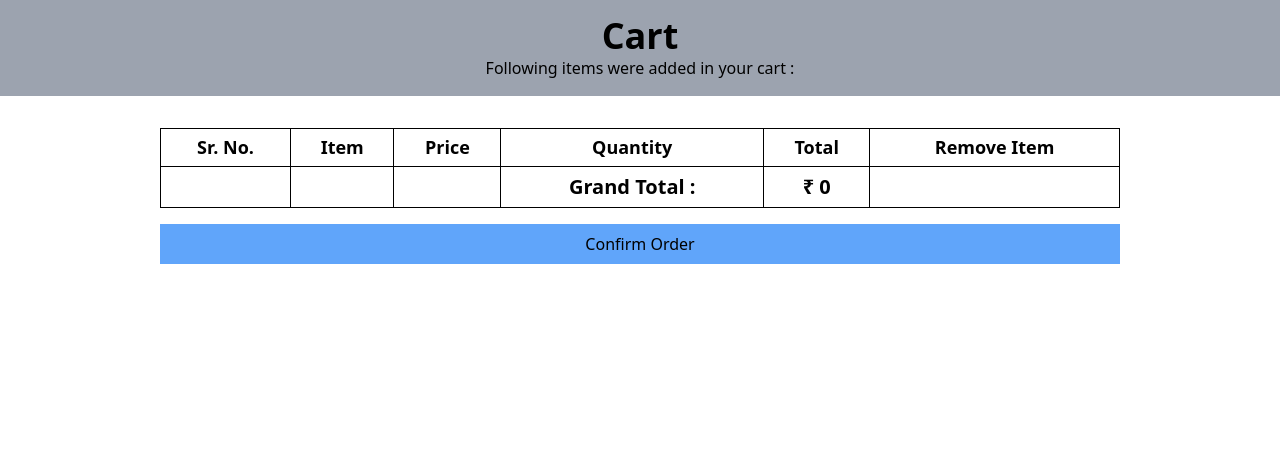
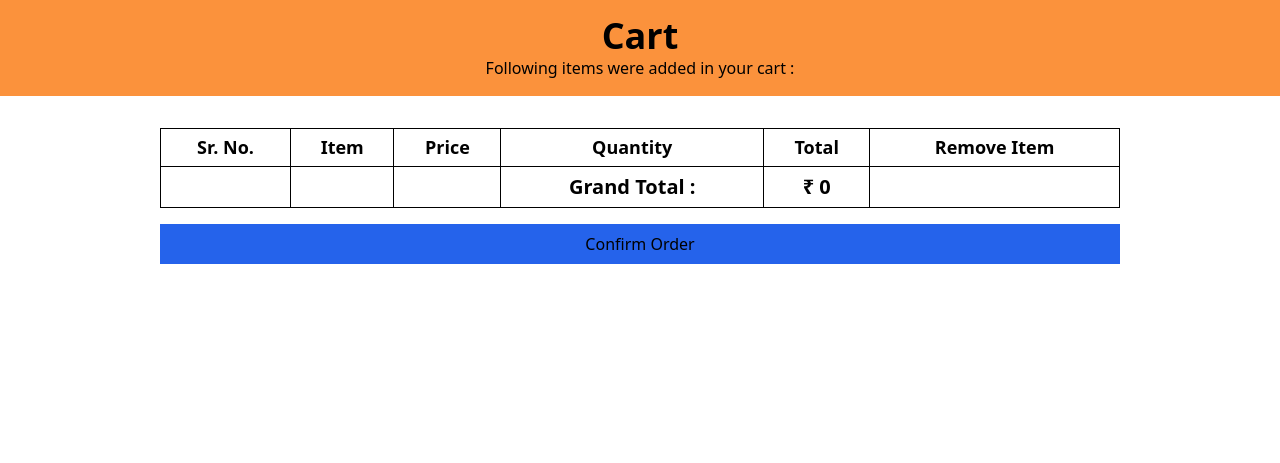
Before and after one commit to nikhill03/Task_Assignment, a PHP site: page /cart.php in a window 1280 px wide. Shown: the part 80-543 px from the top of the page. Run offline with PHP 8.4, Linux system fonts and the light colour scheme; data comes from the database, SQL or seed files in the repository; data that the repository does not hold is empty; some libraries are stand-ins or nearby versions.

Commit message:
Update cart.php

```diff
--- a/gearlooseTaskPhp/cart.php
+++ b/gearlooseTaskPhp/cart.php
@@ -8,14 +8,14 @@ require 'includes/common.php'
 <head>
     <meta charset="utf-8">
     <meta name="viewport" content="width=device-width, initial-scale=1">
-    <meta name="author" content="Anmol Sharma">
+    <meta name="author" content="Nikhil Kumar">
 
     <link href="fonts/material-icons.css" rel="stylesheet">
     <link href="css/index.css" rel="stylesheet" type="text/css" />
     <script src="js/tailwind.js"></script>
 
 
-    <title>Lifestyle Store</title>
+    <title>GearLooseLabs</title>
 </head>
 <style>
     table,
@@ -37,7 +37,7 @@ require 'includes/common.php'
 
     <div class="flex flex-col min-h-[100vh] items-center w-full gap-8">
 
-        <div class="head bg-gray-400 flex flex-col items-center p-4 w-full">
+        <div class="head bg-orange-400 flex flex-col items-center p-4 w-full">
             <h2 class="font-bold text-4xl">Cart</h2>
             <p class="">Following items were added in your cart : </p>
         </div>
@@ -126,11 +126,11 @@ require 'includes/common.php'
             <?php
             if ($total == 0) {
             ?>
-                <a id="link" class="p-2 bg-blue-400 text-[ededed] w-full" style="text-decoration: none" href="">Confirm Order</a>
+                <a id="link" class="p-2 bg-blue-600 text-[ededed] w-full" style="text-decoration: bold" href="">Confirm Order</a>
             <?php
             } else {
             ?>
-                <a id="link" class="p-2 bg-blue-400 text-[ededed] w-full" style="text-decoration: none" href="">Confirm Order</a>
+                <a id="link" class="p-2 bg-blue-600 text-[ededed] w-full" style="text-decoration: bold" href="">Confirm Order</a>
             <?php
             }
             ?>
```
